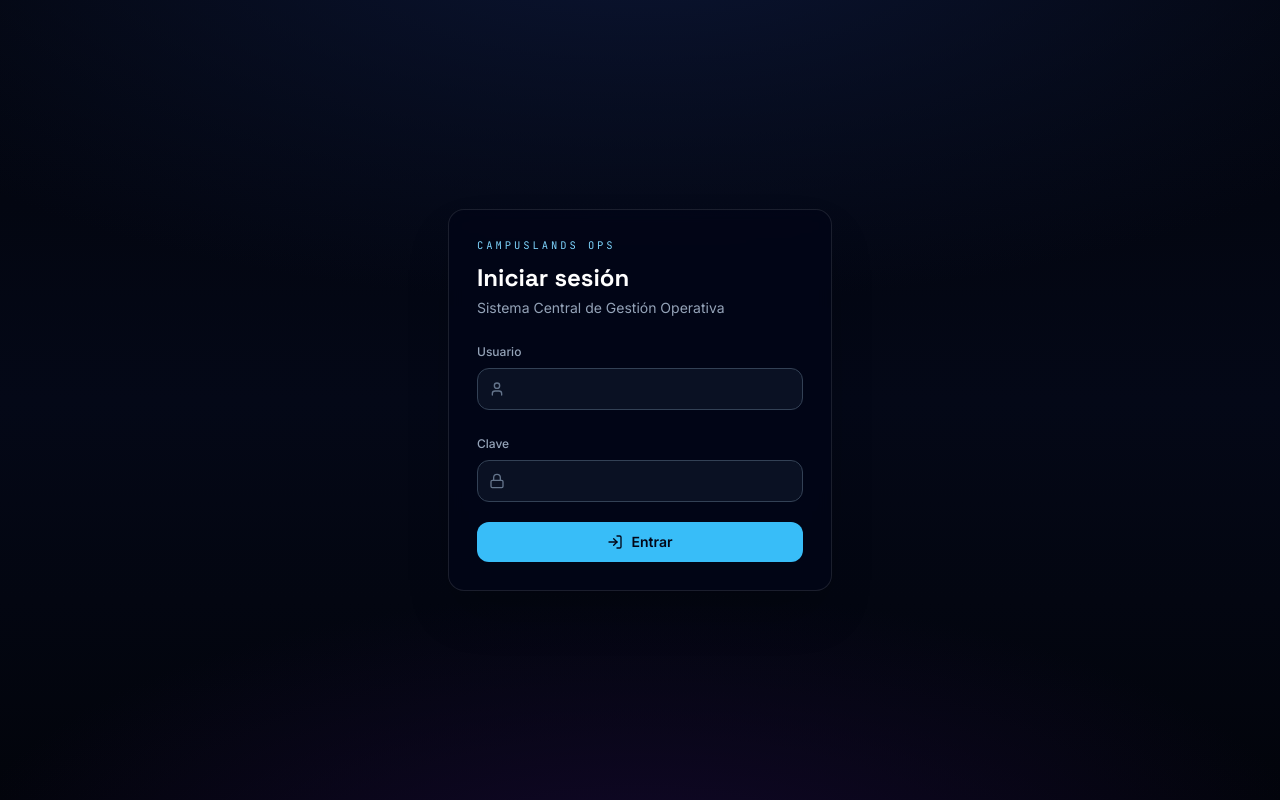
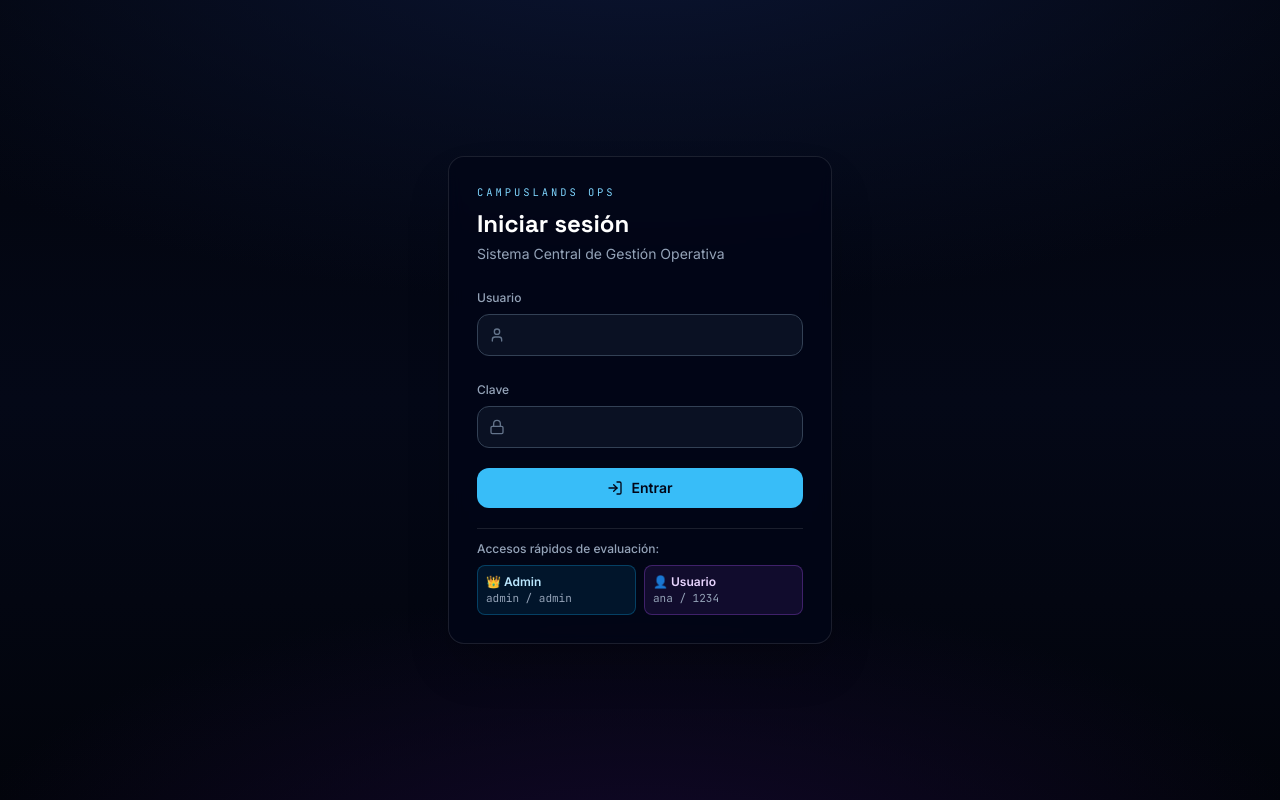
Before and after one commit to Mic022/campuslands-ops, a React (Vite) app in the folder frontend/: page / in a window 1280 px wide. Built offline with nearby package versions, Linux system fonts and the light colour scheme.

Commit message:
fix(integration): align backend CORS, proxy config, and add demo quick-login credentials

```diff
--- a/frontend/src/components/auth/LoginScreen.tsx
+++ b/frontend/src/components/auth/LoginScreen.tsx
@@ -79,6 +79,28 @@ export const LoginScreen: React.FC<LoginScreenProps> = ({ onEntrar }) => {
         >
           <LogIn className="h-4 w-4" /> {enviando ? 'Entrando…' : 'Entrar'}
         </button>
+
+        <div className="pt-3 border-t border-white/10 text-xs">
+          <p className="mb-2 text-slate-400 font-medium">Accesos rápidos de evaluación:</p>
+          <div className="grid grid-cols-2 gap-2">
+            <button
+              type="button"
+              onClick={() => { setUsuario('admin'); setClave('admin') }}
+              className="rounded-lg border border-sky-500/30 bg-sky-500/10 p-2 text-left text-sky-300 hover:bg-sky-500/20 transition cursor-pointer"
+            >
+              <div className="font-semibold text-sky-200">👑 Admin</div>
+              <div className="text-[11px] text-slate-400 font-mono">admin / admin</div>
+            </button>
+            <button
+              type="button"
+              onClick={() => { setUsuario('ana'); setClave('1234') }}
+              className="rounded-lg border border-purple-500/30 bg-purple-500/10 p-2 text-left text-purple-300 hover:bg-purple-500/20 transition cursor-pointer"
+            >
+              <div className="font-semibold text-purple-200">👤 Usuario</div>
+              <div className="text-[11px] text-slate-400 font-mono">ana / 1234</div>
+            </button>
+          </div>
+        </div>
       </form>
     </div>
   )
--- a/frontend/vite.config.ts
+++ b/frontend/vite.config.ts
@@ -12,7 +12,7 @@ export default defineConfig({
     port: 5173,
     proxy: {
       '/api': {
-        target: 'http://localhost:8000',
+        target: 'http://127.0.0.1:8000',
         changeOrigin: true,
       },
     },
```
Also changed, not shown: 1 other file (tests, documents, lock files or other folders).
